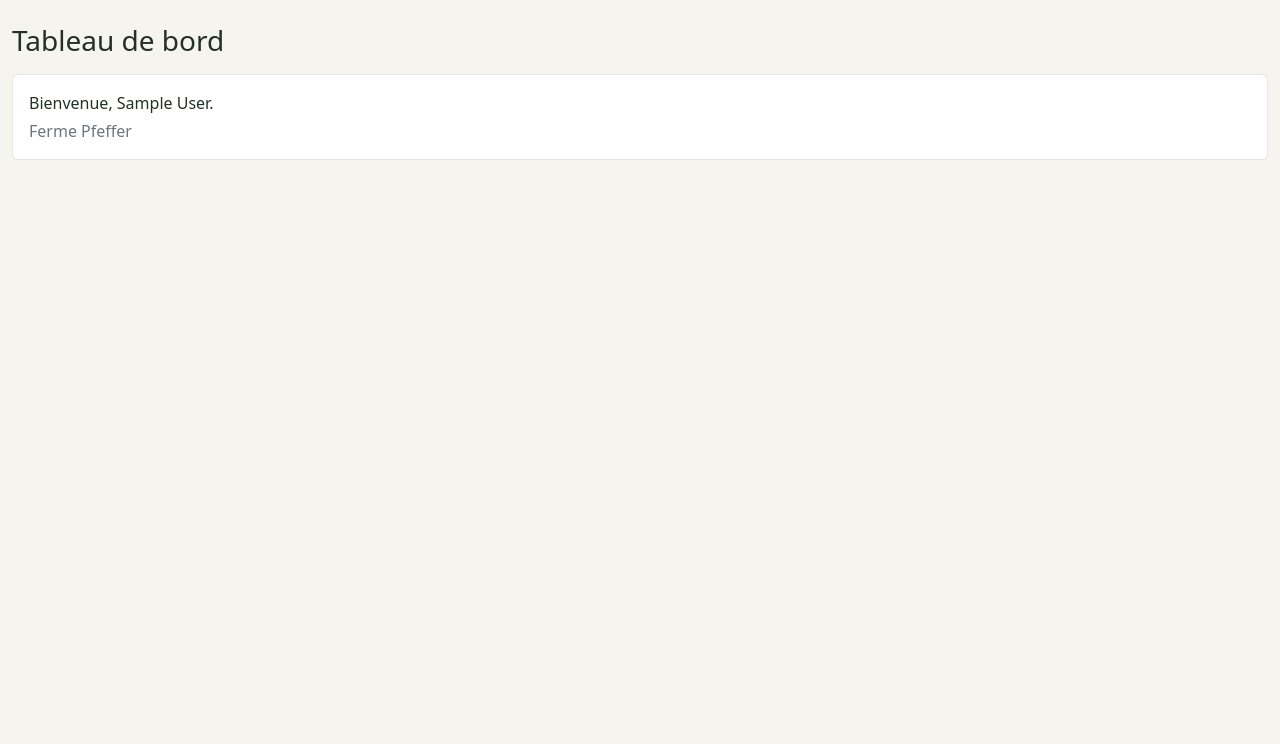
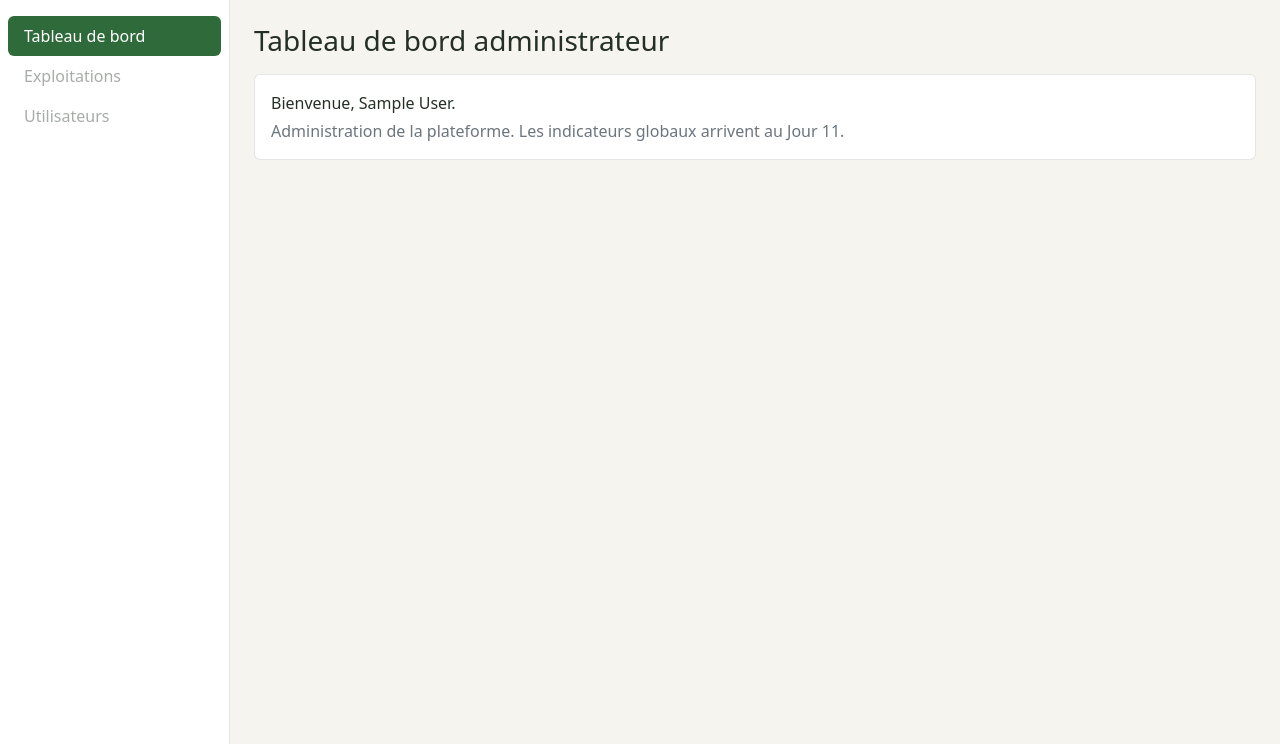
Before and after one commit to Maximus0352/avicultura, a Laravel app: page /tableau-de-bord in a window 1280 px wide. Shown: the part 56-800 px from the top of the page. Run offline with Laravel 12, Linux system fonts and the light colour scheme; a user stored in the database is signed in; data comes from the database, SQL or seed files in the repository; tables that the repository leaves empty hold one stand-in row (values such as "Sample post"); parts of the project's set-up code (start-up, migrations or seed data) failed here and were passed over.

Commit message:
feat: ajout de la navigation par role et des tableaux de bord de base

```diff
--- a/app/Http/Controllers/DashboardController.php
+++ b/app/Http/Controllers/DashboardController.php
@@ -7,8 +7,8 @@ use Illuminate\View\View;
 
 class DashboardController extends Controller
 {
-    public function __invoke(): View
+    public function __invoke(Request $request): View
     {
-        return view('tableau-de-bord');
+        return view($request->user()->role . '.dashboard');
     }
 }
--- a/public/css/avicultura.css
+++ b/public/css/avicultura.css
@@ -57,3 +57,47 @@
     max-width: 380px;
     padding: 0 1.5rem;
 }
+
+.av-conteneur {
+    display: flex;
+    min-height: calc(100vh - 56px);
+}
+
+.av-sidebar {
+    width: 230px;
+    flex-shrink: 0;
+    background-color: #FFFFFF;
+    border-right: 1px solid rgba(36, 48, 38, 0.12);
+    padding: 1rem 0.5rem;
+}
+
+.av-sidebar .nav-link {
+    color: var(--av-text);
+    border-radius: 0.375rem;
+}
+
+.av-sidebar .nav-link.active {
+    background-color: var(--av-primary);
+    color: #FFFFFF;
+}
+
+.av-sidebar .nav-link.disabled {
+    color: rgba(36, 48, 38, 0.4);
+}
+
+.av-contenu {
+    flex: 1;
+    min-width: 0;
+}
+
+@media (max-width: 767.98px) {
+    .av-conteneur {
+        flex-direction: column;
+    }
+
+    .av-sidebar {
+        width: 100%;
+        border-right: 0;
+        border-bottom: 1px solid rgba(36, 48, 38, 0.12);
+    }
+}
--- /dev/null
+++ b/resources/views/admin/dashboard.blade.php
@@ -0,0 +1,13 @@
+@extends('layouts.app')
+
+@section('titre', 'Tableau de bord - Avicultura')
+
+@section('contenu')
+<h1 class="h3 mb-3">Tableau de bord administrateur</h1>
+<div class="card">
+    <div class="card-body">
+        <p class="mb-1">Bienvenue, {{ auth()->user()->nom }}.</p>
+        <p class="text-secondary mb-0">Administration de la plateforme. Les indicateurs globaux arrivent au Jour 11.</p>
+    </div>
+</div>
+@endsection
--- a/resources/views/tableau-de-bord.blade.php
+++ b/resources/views/agent/dashboard.blade.php
@@ -3,11 +3,11 @@
 @section('titre', 'Tableau de bord - Avicultura')
 
 @section('contenu')
-<h1 class="h3 mb-3">Tableau de bord</h1>
+<h1 class="h3 mb-3">Mon tableau de bord</h1>
 <div class="card">
     <div class="card-body">
         <p class="mb-1">Bienvenue, {{ auth()->user()->nom }}.</p>
-        <p class="text-secondary mb-0">{{ auth()->user()->exploitation?->nom ?? 'Administration de la plateforme' }}</p>
+        <p class="text-secondary mb-0">{{ auth()->user()->exploitation->nom }}. Vos opérations du jour arrivent avec les modules.</p>
     </div>
 </div>
 @endsection
--- /dev/null
+++ b/resources/views/components/sidebar.blade.php
@@ -0,0 +1,48 @@
+@php
+    $role = auth()->user()->role;
+    $rubriques = match ($role) {
+        'admin' => [
+            ['Tableau de bord', 'dashboard'],
+            ['Exploitations', null],
+            ['Utilisateurs', null],
+        ],
+        'responsable' => [
+            ['Tableau de bord', 'dashboard'],
+            ['Utilisateurs', null],
+            ['Poulaillers', null],
+            ['Productions', null],
+            ['Bandes d\'élevage', null],
+            ['Intrants et stocks', null],
+            ['Alimentation', null],
+            ['Activités', null],
+            ['Mortalités', null],
+            ['Pesées', null],
+            ['Ventes', null],
+            ['Finances', null],
+            ['Alertes', null],
+        ],
+        'agent' => [
+            ['Tableau de bord', 'dashboard'],
+            ['Bandes d\'élevage', null],
+            ['Alimentation', null],
+            ['Activités', null],
+            ['Mortalités', null],
+            ['Pesées', null],
+            ['Stocks', null],
+            ['Alertes', null],
+        ],
+    };
+@endphp
+<nav class="av-sidebar">
+    <ul class="nav flex-column">
+        @foreach ($rubriques as [$libelle, $route])
+            <li class="nav-item">
+                @if ($route)
+                    <a class="nav-link {{ request()->routeIs($route) ? 'active' : '' }}" href="{{ route($route) }}">{{ $libelle }}</a>
+                @else
+                    <span class="nav-link disabled">{{ $libelle }}</span>
+                @endif
+            </li>
+        @endforeach
+    </ul>
+</nav>
--- a/resources/views/layouts/app.blade.php
+++ b/resources/views/layouts/app.blade.php
@@ -23,10 +23,13 @@
             </div>
         </div>
     </nav>
-    <main class="container-fluid py-4">
-        <x-flash />
-        @yield('contenu')
-    </main>
+        <div class="av-conteneur">
+        <x-sidebar />
+        <main class="av-contenu py-4 px-4">
+            <x-flash />
+            @yield('contenu')
+        </main>
+    </div>
     <script src="{{ asset('vendor/bootstrap/js/bootstrap.bundle.min.js') }}"></script>
 </body>
 </html>
```
Also changed, not shown: resources/views/responsable/dashboard.blade.php (added, +13 -0 lines).
